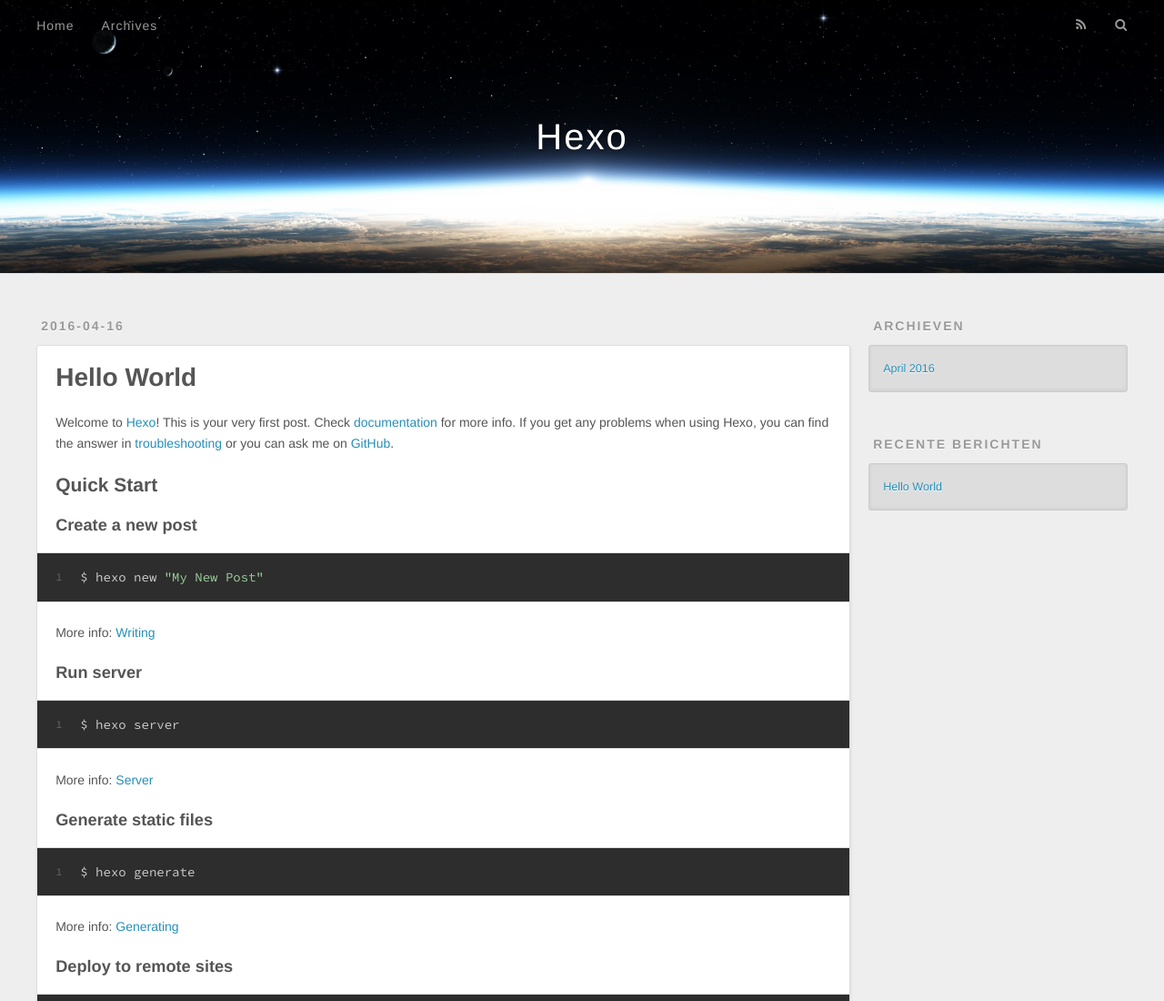
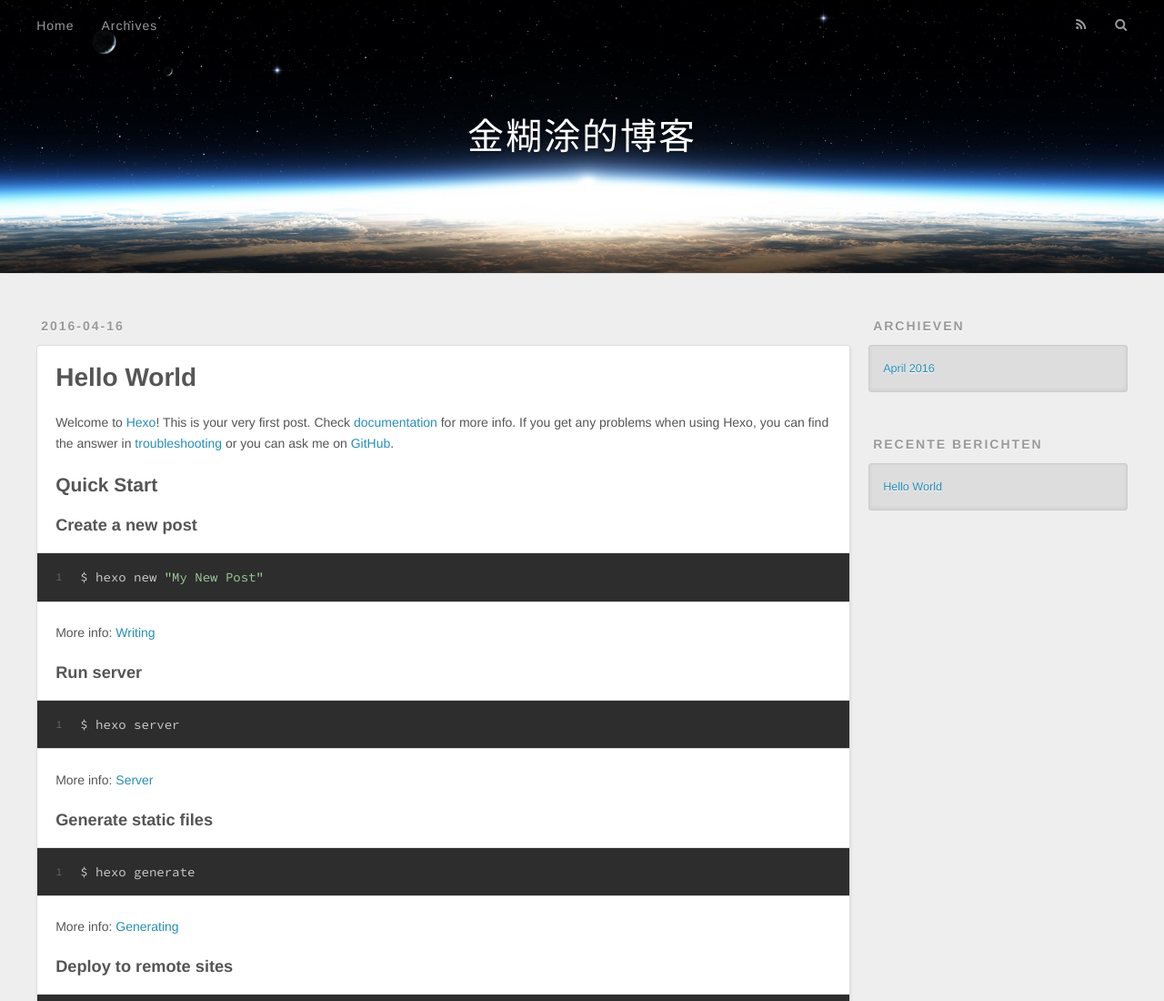
Before and after one commit to jinhutu/jinhutu.old.doc, a plain HTML site: page 2016/04/16/hello-world/index.html in a window 1280 px wide. Shown: the top 1100 px of the page at 91% size. Drawn offline with nearby package versions, Linux system fonts and the light colour scheme.

Commit message:
Site updated: 2016-04-16 16:47:58

```diff
--- a/2016/04/16/hello-world/index.html
+++ b/2016/04/16/hello-world/index.html
@@ -40,7 +40,7 @@
   <div id="header-outer" class="outer">
     <div id="header-title" class="inner">
       <h1 id="logo-wrap">
-        <a href="/" id="logo">Hexo</a>
+        <a href="/" id="logo">金糊涂的博客</a>
       </h1>
 
     </div>
```
Also changed, not shown: archives/index.html (+1 -1 lines).
